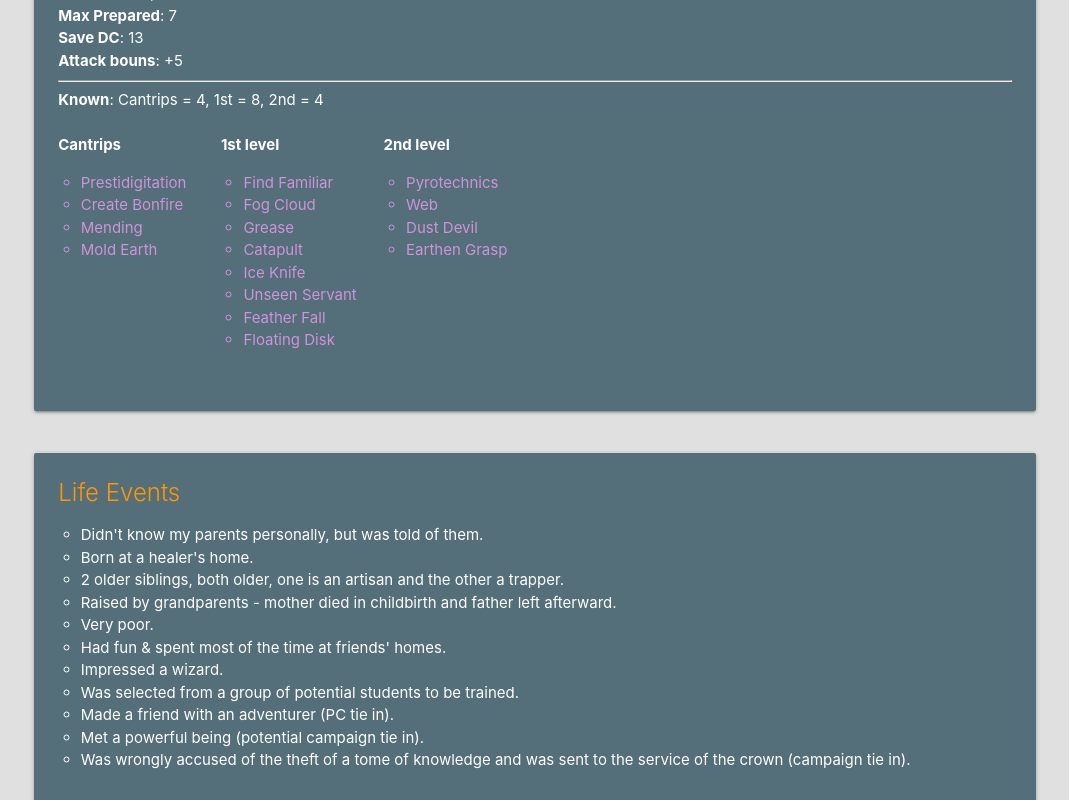
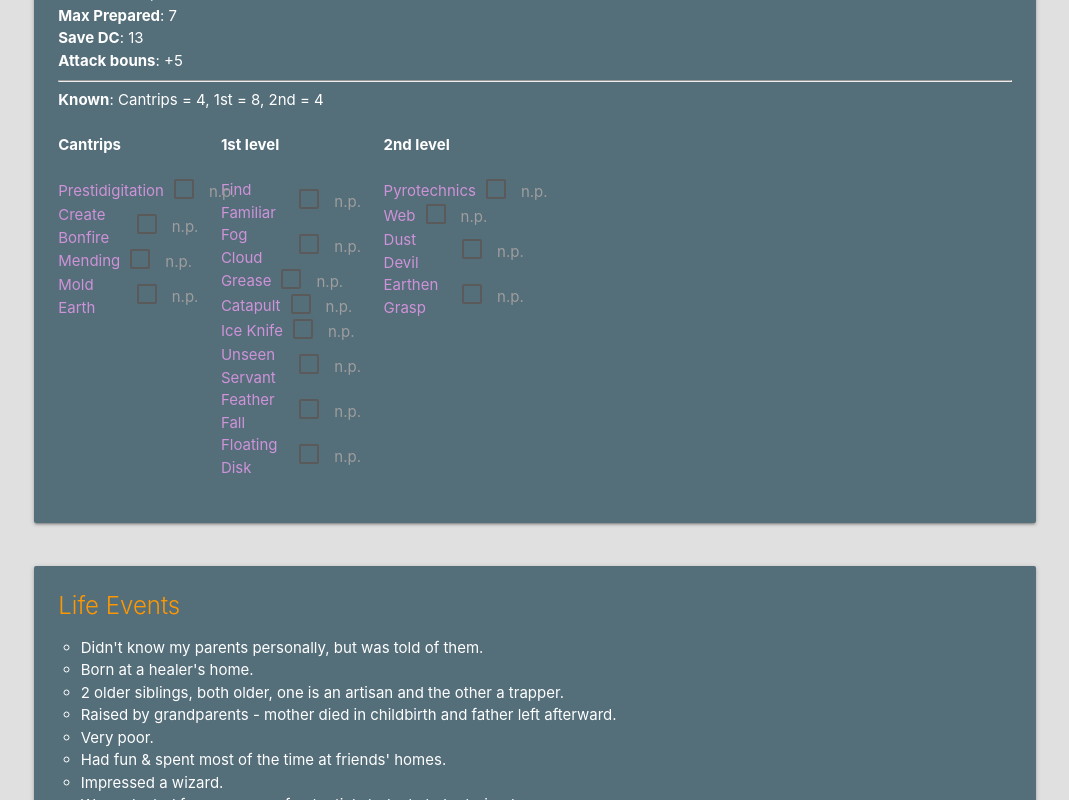
Before and after one commit to Celeo/reed_tealeaf, a React app: page / in a window 1280 px wide. Shown: the part 1820-2620 px from the top of the page, without its empty margins (105-1174 px from the left). Built offline with nearby package versions, Linux system fonts and the light colour scheme.

Commit message:
Spell prep

```diff
--- a/src/components/Spells.jsx
+++ b/src/components/Spells.jsx
@@ -28,13 +28,18 @@ export class Spells extends React.Component {
   constructor (props) {
     super(props)
     this.state = {
-      selectedSpell: null
+      selectedSpell: null,
+      prepared: []
     }
   }
 
   componentDidMount () {
     const ref = getModalRef()
     Modal.init(ref)
+    const alreadyPrepared = window.localStorage.getItem('preparedSpells')
+    if (alreadyPrepared) {
+      this.setState({ prepared: JSON.parse(alreadyPrepared) })
+    }
   }
 
   triggerPopup (spell) {
@@ -42,6 +47,17 @@ export class Spells extends React.Component {
     const ref = getModalRef()
     const modal = Modal.getInstance(ref)
     modal.open()
+  }
+
+  togglePrepared (spell) {
+    let { prepared } = this.state
+    if (prepared.indexOf(spell) !== -1) {
+      prepared = prepared.filter(s => s !== spell)
+    } else {
+      prepared.push(spell)
+    }
+    this.setState({ prepared })
+    window.localStorage.setItem('preparedSpells', JSON.stringify(prepared))
   }
 
   render () {
@@ -73,18 +89,18 @@ export class Spells extends React.Component {
             {
               this.props.spells.map((spellsInLevel, level) => (
                 <div className="col s4 m2" key={level}>
-                  <p><b>{ printSpellLevel(level) }</b></p>
-                  <ul className="normal-ul push-right">
-                    {
-                      spellsInLevel.map((spell, spellIndex) => (
-                        <li
-                          key={spellIndex}
-                          className="spellLink purple-text text-lighten-3"
-                          onClick={() => this.triggerPopup(spell)}
-                        >{ spell }</li>
-                      ))
-                    }
-                  </ul>
+                  <p><b>{ printSpellLevel(level) }</b></p><br />
+                  {
+                    spellsInLevel.map((spell, spellIndex) => (
+                      <div key={spellIndex} className="spellLink purple-text text-lighten-3 valign-wrapper">
+                        <span onClick={() => this.triggerPopup(spell)}>{ spell }</span>
+                        <label style={{ marginLeft: '10px' }}>
+                          <input type="checkbox" className="filled-in" checked={this.state.prepared.indexOf(spell) !== -1} onChange={() => this.togglePrepared(spell)} />
+                          <span>{ this.state.prepared.indexOf(spell) !== -1 ? 'prepared' : 'n.p.' }</span>
+                        </label>
+                      </div>
+                    ))
+                  }
                 </div>
               ))
             }
```
